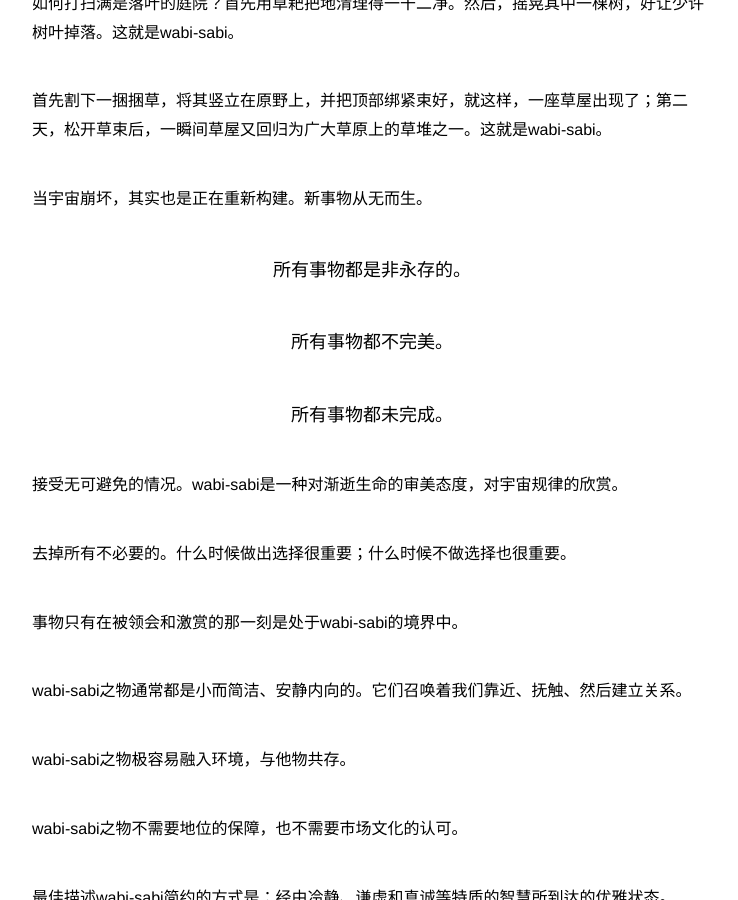
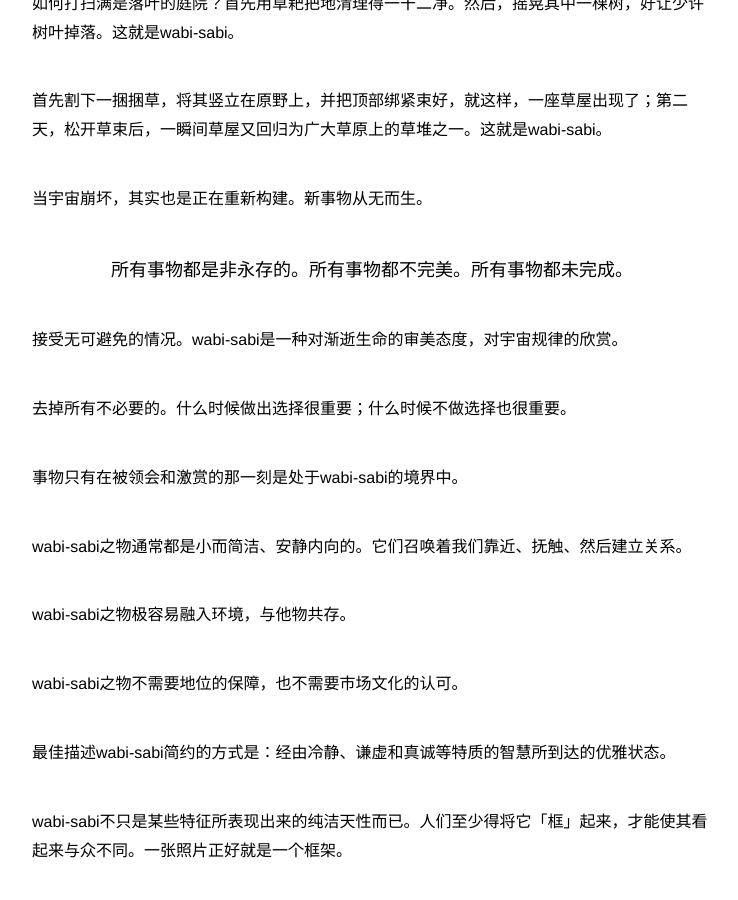
Before and after one commit to lynettelu/lynettelu.github.io, a Jekyll site: the page built from _posts/blog/2013-09-29-Wabi-Sabi.md, in a window 1280 px wide and 900 px high, scrolled down 1053 px. Shown: the whole window, without its empty margins (268-1006 px from the left). Built offline with Jekyll 4.4.1, drawn with Linux system fonts in a browser that asks for light colours; Markdown is read by kramdown in place of the engine named in the settings.

```diff
--- a/_posts/blog/2013-09-29-Wabi-Sabi.md
+++ b/_posts/blog/2013-09-29-Wabi-Sabi.md
@@ -14,11 +14,7 @@ wabi-sabi是一种事物不完美、非永存和未完成之美。那是一种
 
 当宇宙崩坏，其实也是正在重新构建。新事物从无而生。
 
->所有事物都是非永存的。
-
->所有事物都不完美。
-
->所有事物都未完成。
+>所有事物都是非永存的。所有事物都不完美。所有事物都未完成。
 
 接受无可避免的情况。wabi-sabi是一种对渐逝生命的审美态度，对宇宙规律的欣赏。
 
```
